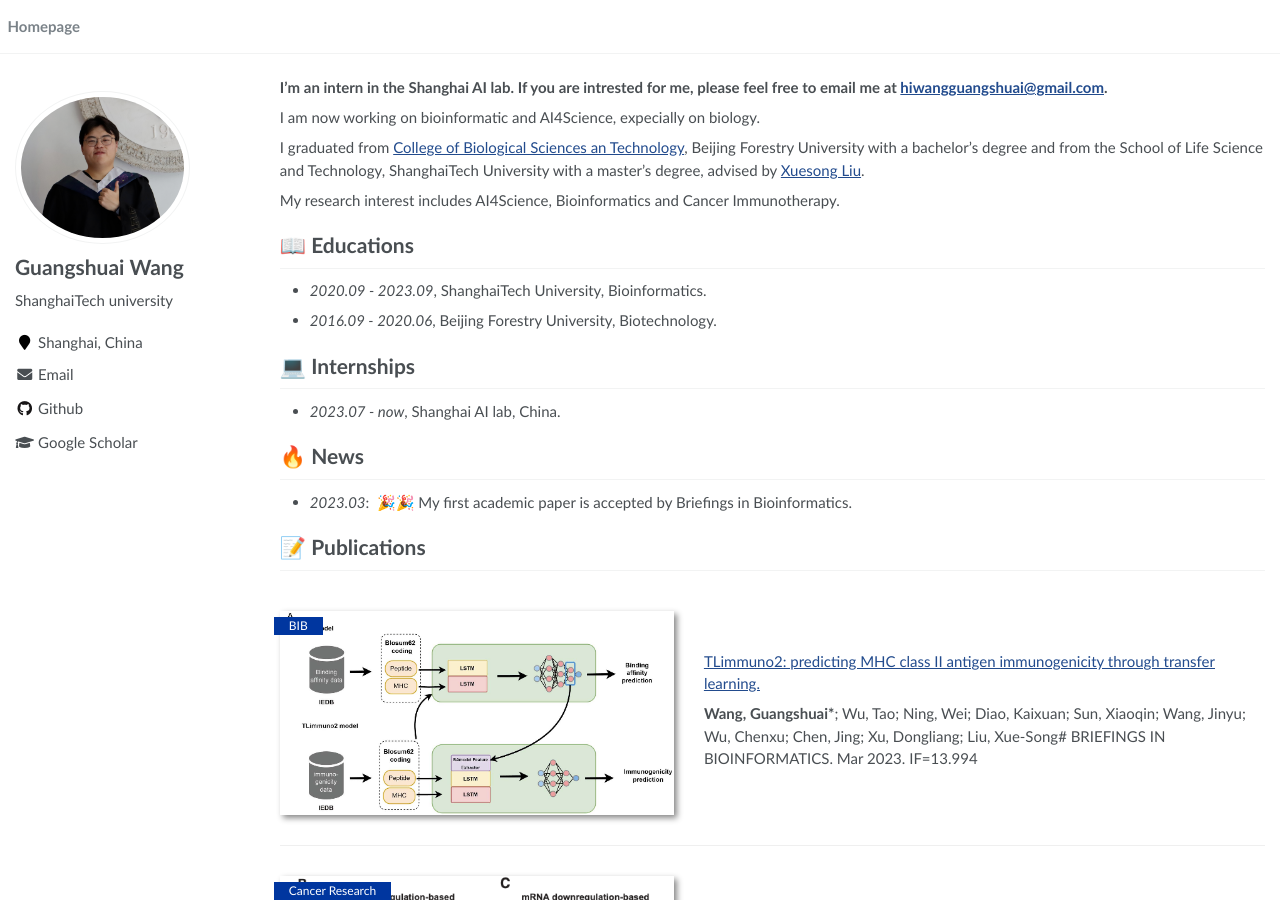
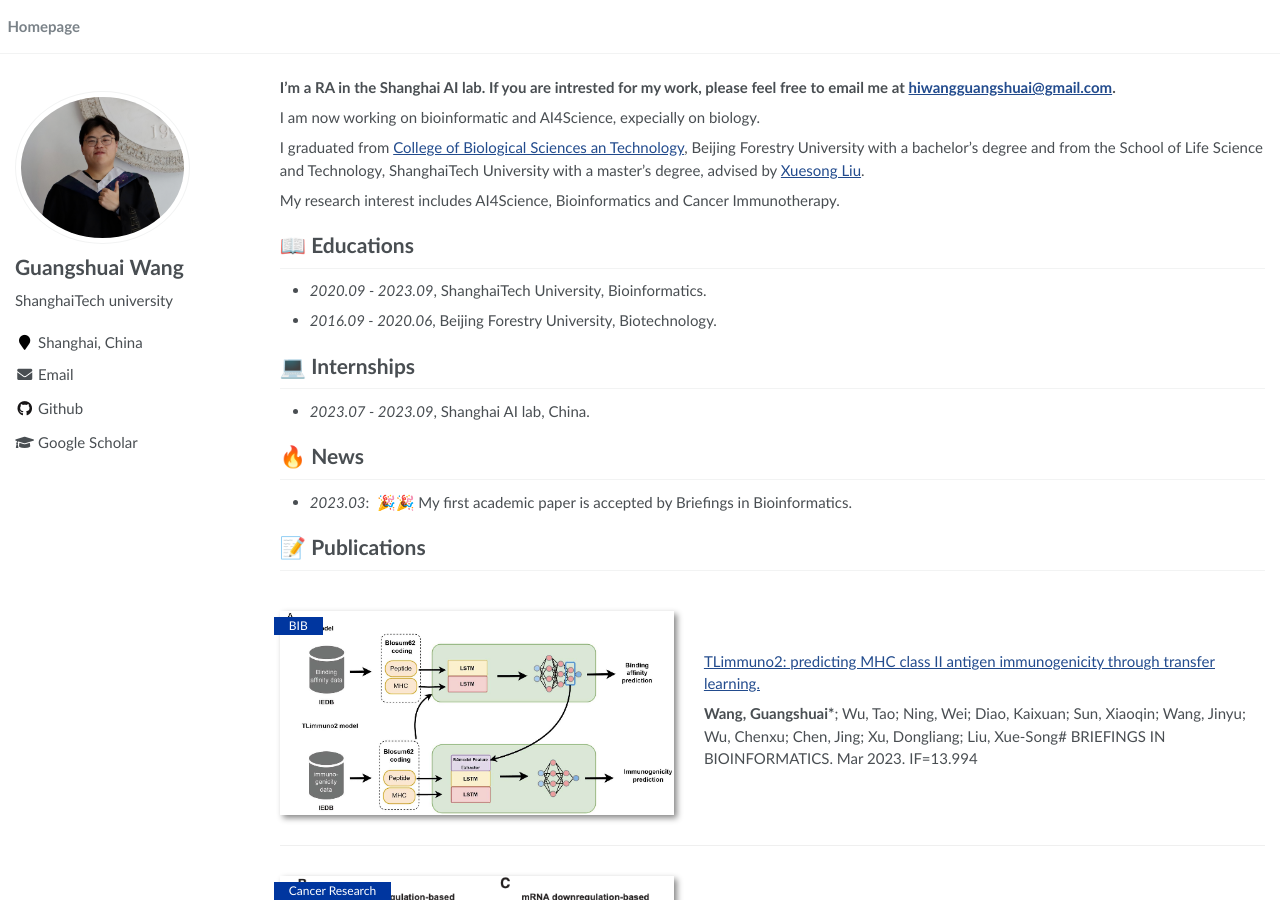
Before and after one commit to GuangShuaiWang/hompage, a Jekyll site: the page built from _pages/about.md, in a window 1280 px wide and 900 px high. Built offline with Jekyll 4.4.1, drawn with Linux system fonts in a browser that asks for light colours; some of the changed text lies outside the part shown.

Commit message:
Update about.md 2024.04

```diff
--- a/_pages/about.md
+++ b/_pages/about.md
@@ -17,7 +17,7 @@ redirect_from:
 
 <span class='anchor' id='about-me'></span>
 
-**I'm an intern in the Shanghai AI lab. If you are intrested for me, please feel free to email me at [hiwangguangshuai@gmail.com](mailto:hiwangguangshuai@gmail.com).**
+**I'm a RA in the Shanghai AI lab. If you are intrested for my work, please feel free to email me at [hiwangguangshuai@gmail.com](mailto:hiwangguangshuai@gmail.com).**
 
 I am now working on bioinformatic and AI4Science, expecially on biology.
 
@@ -30,7 +30,7 @@ My research interest includes AI4Science, Bioinformatics and Cancer Immunotherap
 - *2016.09 - 2020.06*, Beijing Forestry University, Biotechnology.
 
 # 💻 Internships
-- *2023.07 - now*, Shanghai AI lab, China.
+- *2023.07 - 2023.09*, Shanghai AI lab, China.
 
 # 🔥 News
 - *2023.03*: &nbsp;🎉🎉 My first academic paper is accepted by Briefings in Bioinformatics.
```
Also changed, not shown: other parts of _pages/about.md (+0 -4 lines).
